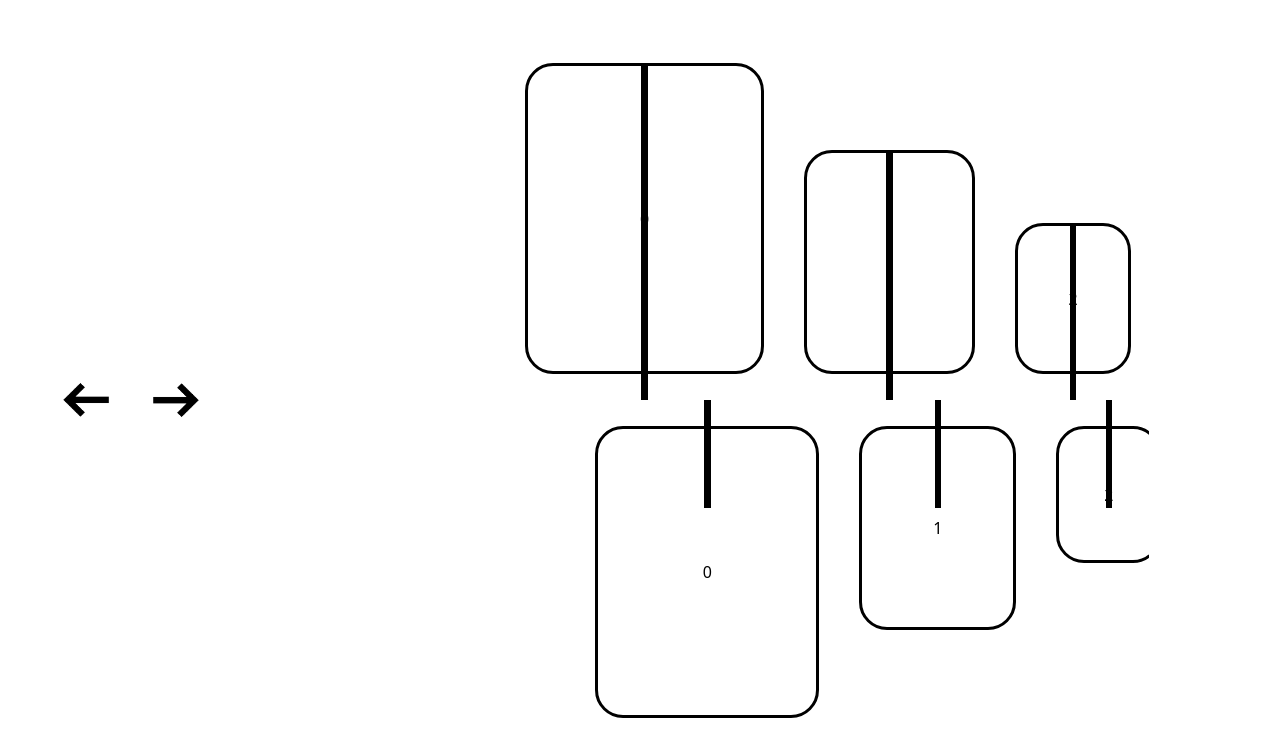
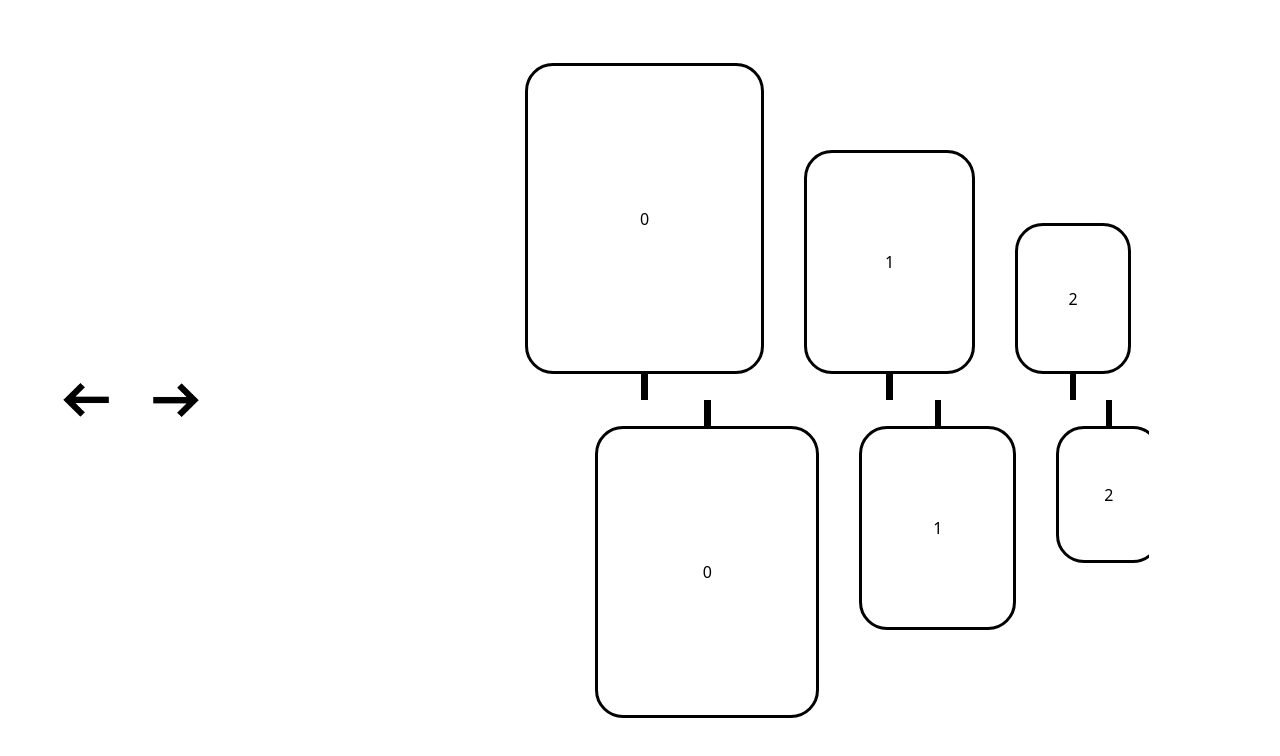
Before and after one commit to liyu-hz168/Timeline, a React app: page / in a window 1280 px wide. Shown: the top 756 px of the page. Built offline with nearby package versions, Linux system fonts and the light colour scheme; the HTML template or start-up script is replaced by a standard one.

Commit message:
fixed z indexing issues

```diff
--- a/src/components/timeline.tsx
+++ b/src/components/timeline.tsx
@@ -194,10 +194,10 @@ export default function Timeline() {
             style={{marginLeft: `${0.3*vwidth}px`, marginRight: `${0.3*vwidth}px`}}>
               {Array.from({ length: 25 }).map((e, index) => (
                 <div className="relative flex justify-center align-end">
-                  <div className="absolute z-1 w-[0.4rem] h-[500px] bg-black"></div>
+                  <div className="absolute z-0 w-[0.4rem] h-[500px] bg-black"></div>
                   <span
                     key={index}
-                    className="z-2 thumbnail flex flex-row justify-center items-center rounded-[28px] bg-white border-[3px] border-black"
+                    className="z-10 thumbnail flex flex-row justify-center items-center rounded-[28px] bg-white border-[3px] border-black"
                   >
                     {index}
                   </span>
@@ -217,10 +217,10 @@ export default function Timeline() {
             style={{marginLeft: `${0.3*vwidth + 70}px`, marginRight: `${0.3*vwidth +70}px`}}>
               {Array.from({ length: 24 }).map((e, index) => (
                 <div className="relative flex justify-center">
-                  <div className="absolute z-1 w-[0.4rem] h-[200px] bg-black top-1/2 -translate-y-1/2 mt-[-200px]"></div>
+                <div className="absolute z-0 w-[0.4rem] h-[200px] bg-black top-1/2 -translate-y-1/2 mt-[-200px]"></div>
                   <span
                     key={index}
-                    className="z-2 thumbnail flex flex-row justify-center items-center rounded-[28px] bg-white border-[3px] border-black"
+                    className="z-10 thumbnail flex flex-row justify-center items-center rounded-[28px] bg-white border-[3px] border-black"
                   >
                     {index}
                   </span>
```
